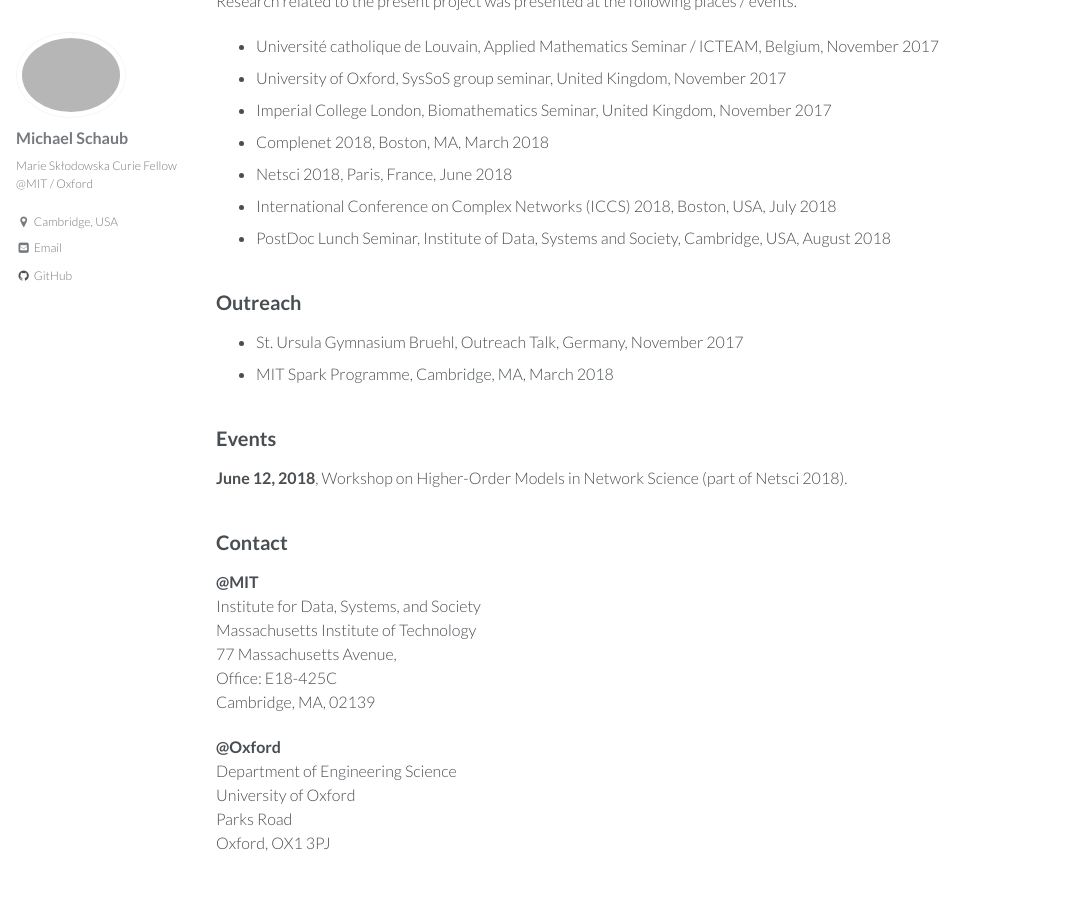
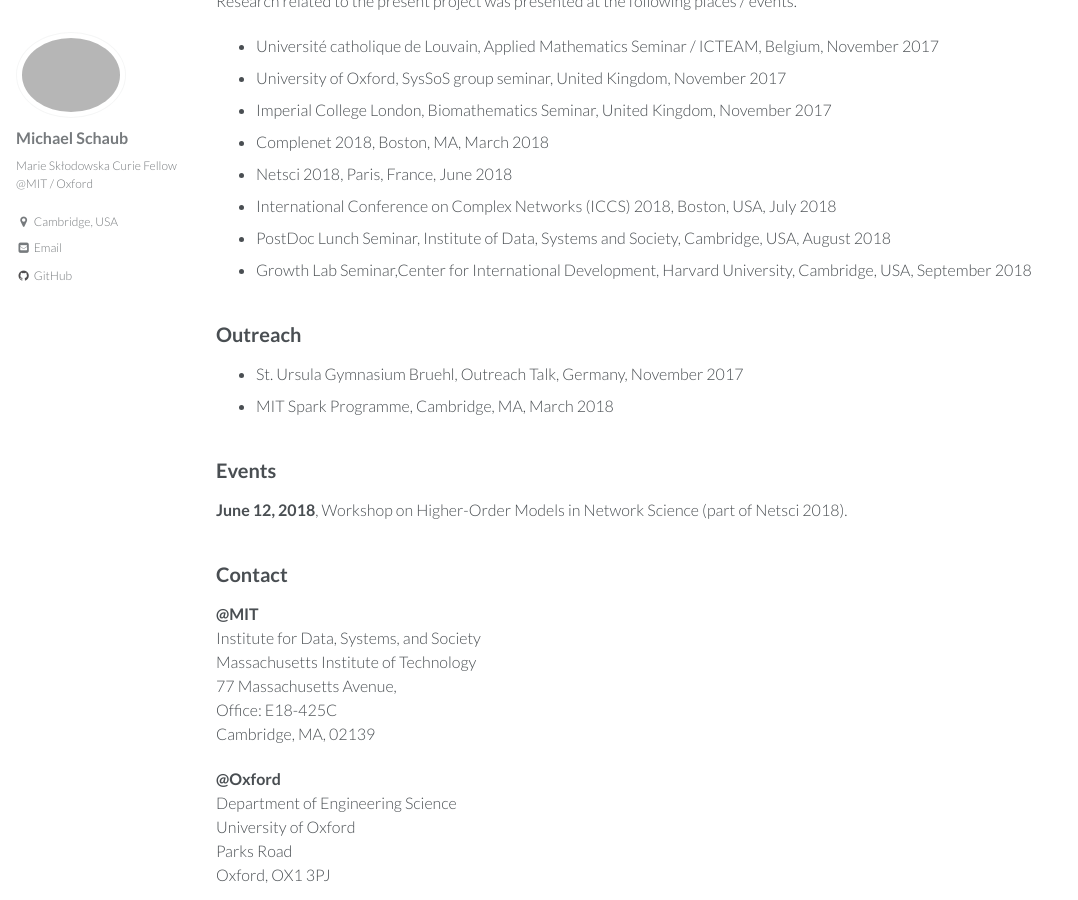
Before and after one commit to michaelschaub/michaelschaub.github.io, a Jekyll site: the page built from hintnets.md, in a window 1280 px wide and 900 px high, scrolled down 802 px. Shown: the whole window, without its empty margins (0-1078 px from the left). Built offline with Jekyll 4.4.1, drawn with Linux system fonts in a browser that asks for light colours.

Commit message:
update hintnets presentations

```diff
--- a/hintnets.md
+++ b/hintnets.md
@@ -36,6 +36,7 @@
 * Netsci 2018, Paris, France, June 2018
 * International Conference on Complex Networks (ICCS) 2018, Boston, USA, July 2018
 * PostDoc Lunch Seminar, Institute of Data, Systems and Society, Cambridge, USA, August 2018
+* Growth Lab Seminar,Center for International Development, Harvard University, Cambridge, USA, September 2018
 
 ## Outreach
 * St. Ursula Gymnasium Bruehl, Outreach Talk, Germany, November 2017
```
